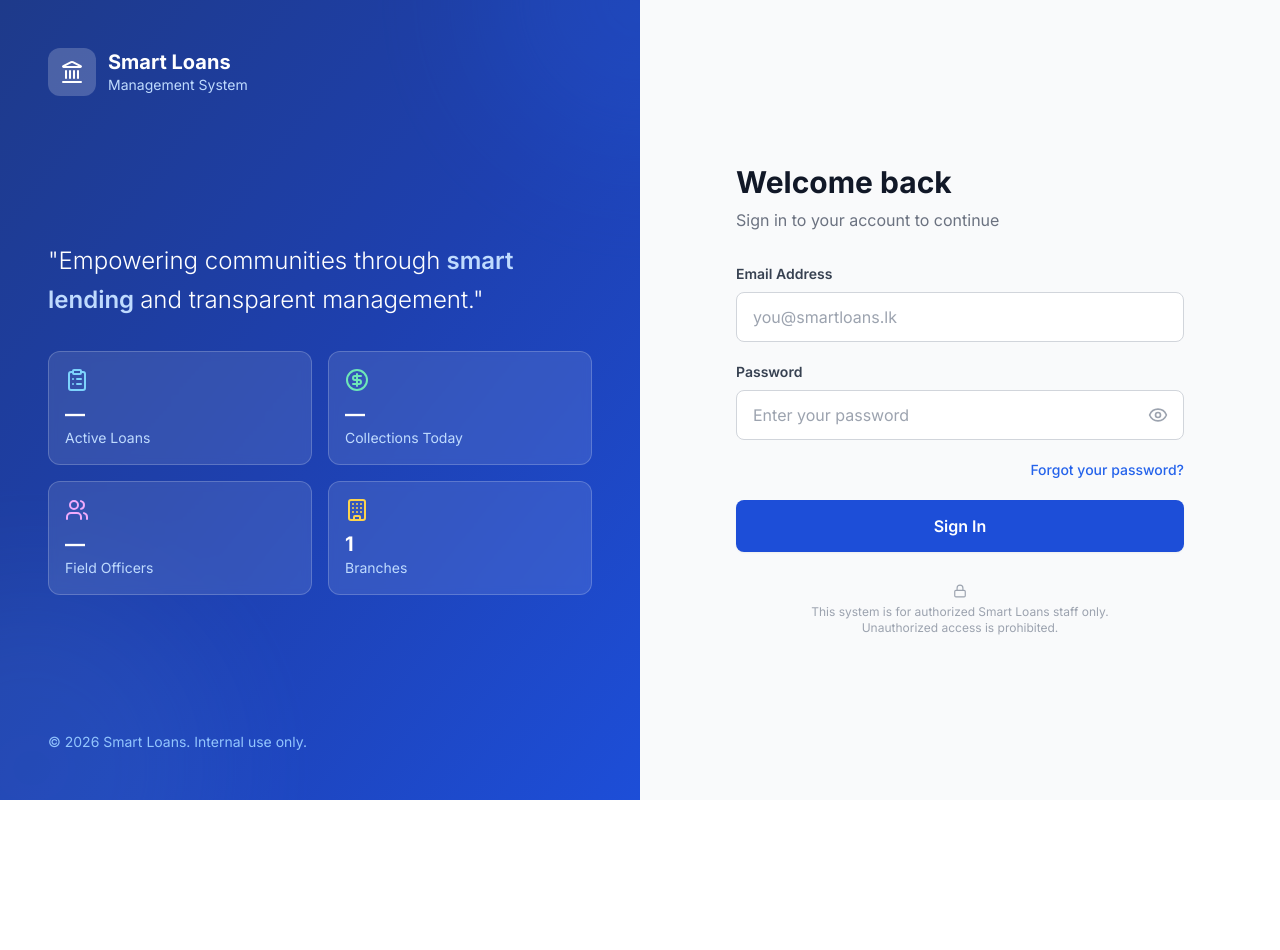
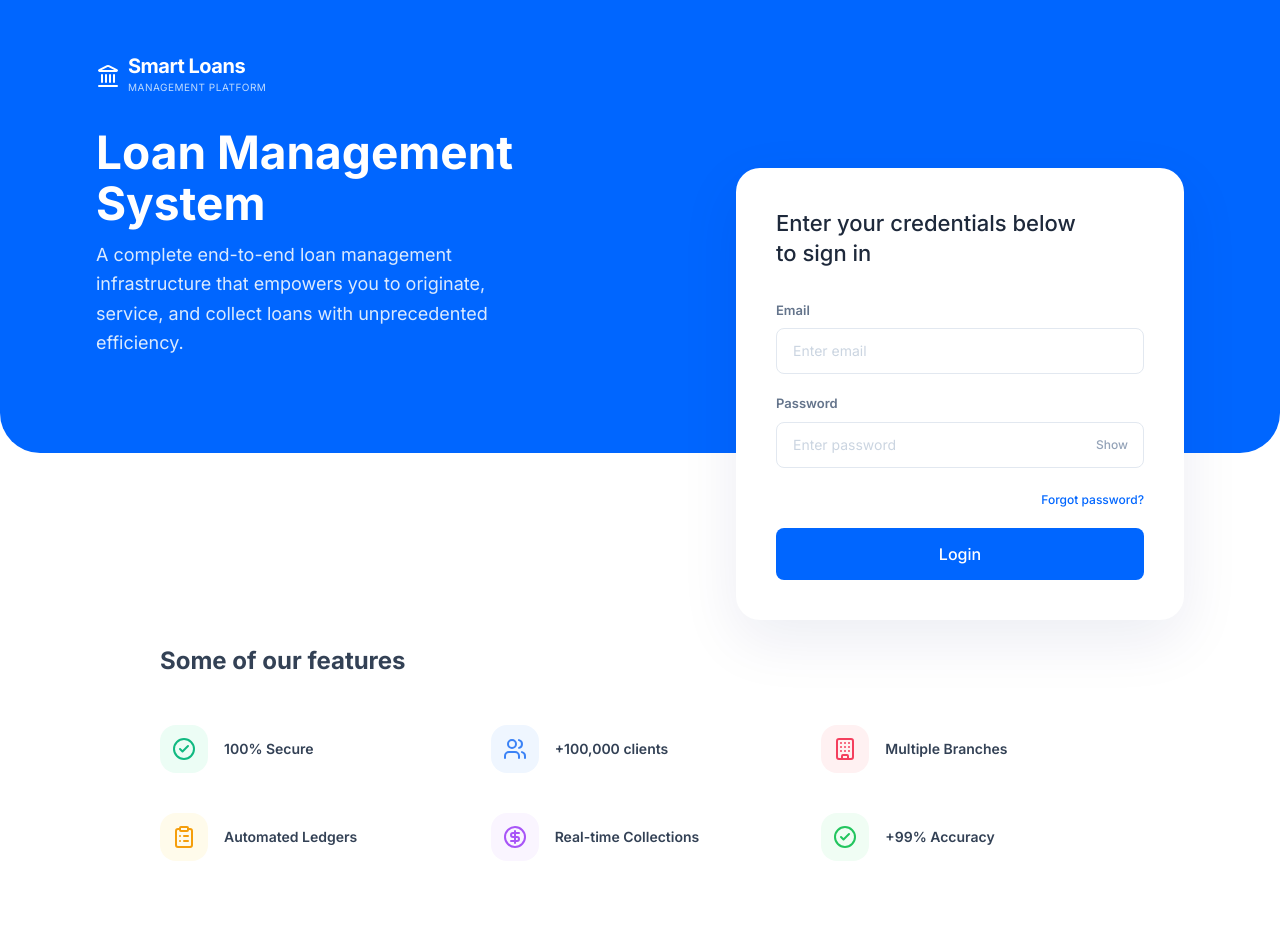
Before and after one commit to padmappiriyan/LOAN-APPLICATION, a React (Vite) app in the folder client/: page /login in a window 1280 px wide. Shown: the top 950 px of the page. Before the commit the page ends 800 px from the top, so only its background shows below. Built offline with nearby package versions, Linux system fonts and the light colour scheme; no server answers.

Commit message:
modify the LoginPage

```diff
--- a/client/src/features/auth/LoginPage.jsx
+++ b/client/src/features/auth/LoginPage.jsx
@@ -21,176 +21,172 @@ const LoginPage = () => {
   };
 
   return (
-    <div className="min-h-screen flex">
-      {/* Left Panel — Branding */}
-      <div className="hidden lg:flex lg:w-1/2 bg-gradient-to-br from-brand-900 via-brand-800 to-brand-700 flex-col justify-between p-12 relative overflow-hidden">
-        {/* Background decoration */}
-        <div className="absolute inset-0 overflow-hidden">
-          <div className="absolute -top-40 -right-40 w-80 h-80 bg-brand-600 rounded-full opacity-20 blur-3xl" />
-          <div className="absolute -bottom-40 -left-40 w-96 h-96 bg-blue-400 rounded-full opacity-10 blur-3xl" />
-        </div>
+    <div className="min-h-screen bg-white flex flex-col font-sans">
 
-        <div className="relative z-10">
-          <div className="flex items-center gap-3 mb-2">
-            <div className="w-12 h-12 bg-white bg-opacity-20 rounded-xl flex items-center justify-center text-white">
-              <Landmark size={24} />
-            </div>
+      {/* Top Blue Section */}
+      <div className="relative bg-[#0066FF] rounded-b-[40px] pt-10 pb-16 lg:pb-24 px-8 lg:px-24 w-full mb-6 lg:mb-32">
+        <div className="max-w-6xl mx-auto flex flex-col lg:flex-row relative">
+
+          {/* Left Text Content */}
+          <div className="lg:w-7/12 text-white pt-4 lg:pt-4 lg:pr-12">
+            <div className="flex items-center gap-2 mb-12 lg:mb-8">
+              <Landmark size={24} className="text-white" />
               <div>
-              <h1 className="text-white font-bold text-xl leading-tight">Smart Loans</h1>
-              <p className="text-brand-200 text-sm">Management System</p>
-            </div>
+                <div className="text-xl font-bold tracking-tight leading-none">Smart Loans</div>
+                <div className="text-[10px] text-blue-200 uppercase tracking-wider mt-1">Management Platform</div>
               </div>
             </div>
 
-        <div className="relative z-10">
-          <blockquote className="text-white text-2xl font-light leading-relaxed mb-8">
-            "Empowering communities through
-            <span className="font-semibold text-brand-200"> smart lending </span>
-            and transparent management."
-          </blockquote>
+            <h1 className="text-3xl lg:text-[46px] font-bold leading-[1.1] mb-3">
+              Loan Management<br />System
+            </h1>
 
-          <div className="grid grid-cols-2 gap-4">
-            {[
-              { label: 'Active Loans', value: '—', icon: <ClipboardList size={24} className="text-sky-300" /> },
-              { label: 'Collections Today', value: '—', icon: <CircleDollarSign size={24} className="text-emerald-300" /> },
-              { label: 'Field Officers', value: '—', icon: <Users size={24} className="text-fuchsia-300" /> },
-              { label: 'Branches', value: '1', icon: <Building size={24} className="text-amber-300" /> },
-            ].map((stat) => (
-              <div key={stat.label} className="bg-white bg-opacity-10 backdrop-blur-sm rounded-xl p-4 border border-white border-opacity-20 hover:bg-opacity-20 transition-colors">
-                <div className="mb-2">{stat.icon}</div>
-                <div className="text-white font-bold text-xl">{stat.value}</div>
-                <div className="text-brand-200 text-sm">{stat.label}</div>
-              </div>
-            ))}
-          </div>
+            <p className="text-blue-100 text-lg leading-relaxed max-w-md">
+              A complete end-to-end loan management infrastructure that empowers you to originate, service, and collect loans with unprecedented efficiency.
+            </p>
           </div>
 
-        <div className="relative z-10">
-          <p className="text-brand-300 text-sm">
-            © 2026 Smart Loans. Internal use only.
-          </p>
-        </div>
-      </div>
+          {/* Right Login Card (Floating) */}
+          <div className="lg:w-5/12 mt-12 lg:mt-0 lg:absolute lg:right-0 lg:top-20 lg:translate-y-12 w-full max-w-md ml-auto z-10">
+            <div className="bg-white rounded-[24px] shadow-[0_20px_60px_rgba(0,30,100,0.08)] p-10">
+              <h2 className="text-[22px] font-medium text-slate-800 mb-8 leading-snug">
+                Enter your credentials below<br/>to sign in
+              </h2>
 
-      {/* Right Panel — Login Form */}
-      <div className="flex-1 flex items-center justify-center p-8 bg-gray-50">
-        <div className="w-full max-w-md">
-          {/* Mobile logo */}
-          <div className="lg:hidden flex items-center gap-3 mb-8 justify-center">
-            <div className="w-12 h-12 bg-brand-700 rounded-xl flex items-center justify-center text-white">
-              <Landmark size={24} />
-            </div>
-            <div>
-              <h1 className="font-bold text-xl text-gray-900">Smart Loans</h1>
-              <p className="text-gray-500 text-sm">Management System</p>
-            </div>
-          </div>
-
-          <div className="animate-slide-up">
-            <h2 className="text-3xl font-bold text-gray-900 mb-2">Welcome back</h2>
-            <p className="text-gray-500 mb-8">Sign in to your account to continue</p>
-
-            {/* Reset success banner */}
+              {/* Banners */}
               {resetSuccess && (
-              <div className="mb-6 p-4 bg-green-50 border border-green-200 rounded-lg flex items-center gap-3">
-                <CheckCircle2 className="text-green-600 flex-shrink-0" size={20} />
-                <p className="text-green-800 text-sm font-medium">
-                  Password reset successfully. Please sign in with your new password.
-                </p>
+                <div className="mb-6 p-4 bg-green-50 rounded-xl flex items-center gap-3">
+                  <CheckCircle2 className="text-green-600 shrink-0" size={18} />
+                  <p className="text-green-800 text-xs font-medium">Password reset successfully.</p>
                 </div>
               )}
-
-            {/* Error banner */}
               {errorMessage && (
-              <div className="mb-6 p-4 bg-red-50 border border-red-200 rounded-lg flex items-center gap-3">
-                <AlertTriangle className="text-red-600 flex-shrink-0" size={20} />
-                <p className="text-red-800 text-sm font-medium">{errorMessage}</p>
+                <div className="mb-6 p-4 bg-red-50 rounded-xl flex items-center gap-3">
+                  <AlertTriangle className="text-red-600 shrink-0" size={18} />
+                  <p className="text-red-800 text-xs font-medium">{errorMessage}</p>
                 </div>
               )}
 
               <form onSubmit={handleSubmit} className="space-y-5">
-              {/* Email */}
                 <div>
-                <label htmlFor="email" className="block text-sm font-semibold text-gray-700 mb-2">
-                  Email Address
-                </label>
+                  <label htmlFor="email" className="block text-[13px] font-semibold text-slate-500 mb-2">Email</label>
                   <input
                     id="email"
                     type="email"
-                  autoComplete="email"
                     required
                     value={email}
                     onChange={(e) => setEmail(e.target.value)}
-                  className="input-field"
-                  placeholder="you@smartloans.lk"
+                    className="w-full px-4 py-3 rounded-lg border border-slate-200 focus:outline-none focus:border-[#0066FF] focus:ring-1 focus:ring-[#0066FF] text-sm text-slate-800 placeholder-slate-300 transition-all"
+                    placeholder="Enter email"
                   />
                 </div>
 
-              {/* Password */}
                 <div>
-                <label htmlFor="password" className="block text-sm font-semibold text-gray-700 mb-2">
-                  Password
-                </label>
+                  <label htmlFor="password" className="block text-[13px] font-semibold text-slate-500 mb-2">Password</label>
                   <div className="relative">
                     <input
                       id="password"
                       type={showPassword ? 'text' : 'password'}
-                    autoComplete="current-password"
                       required
                       value={password}
                       onChange={(e) => setPassword(e.target.value)}
-                    className="input-field pr-12"
-                    placeholder="Enter your password"
+                      className="w-full px-4 py-3 rounded-lg border border-slate-200 focus:outline-none focus:border-[#0066FF] focus:ring-1 focus:ring-[#0066FF] text-sm text-slate-800 placeholder-slate-300 transition-all pr-16"
+                      placeholder="Enter password"
                     />
                     <button
                       type="button"
                       onClick={() => setShowPassword(!showPassword)}
-                    className="absolute right-4 top-1/2 -translate-y-1/2 text-gray-400 hover:text-gray-600 transition-colors"
-                    aria-label={showPassword ? 'Hide password' : 'Show password'}
+                      className="absolute right-4 top-1/2 -translate-y-1/2 text-xs font-medium text-slate-400 hover:text-slate-600 transition-colors"
                     >
-                    {showPassword ? <EyeOff size={20} /> : <Eye size={20} />}
+                      {showPassword ? 'Hide' : 'Show'}
                     </button>
                   </div>
                 </div>
 
-              {/* Forgot Password Link */}
-              <div className="flex justify-end">
-                <Link
-                  to="/forgot-password"
-                  className="text-sm text-brand-600 hover:text-brand-800 font-medium transition-colors"
-                >
-                  Forgot your password?
+                <div className="flex justify-end pt-1">
+                  <Link to="/forgot-password" className="text-xs font-medium text-[#0066FF] hover:text-blue-800 transition-colors">
+                    Forgot password?
                   </Link>
                 </div>
 
-              {/* Submit */}
                 <button
-                id="login-btn"
                   type="submit"
                   disabled={isPending}
-                className="btn-primary w-full text-base py-3.5"
+                  className="w-full bg-[#0066FF] hover:bg-blue-700 text-white font-medium py-3.5 rounded-lg transition-colors flex items-center justify-center gap-2"
                 >
                   {isPending ? (
-                  <>
-                    <span className="w-5 h-5 border-2 border-white border-t-transparent rounded-full animate-spin" />
-                    Signing in...
-                  </>
+                    <span className="w-5 h-5 border-2 border-white/30 border-t-white rounded-full animate-spin" />
                   ) : (
-                  'Sign In'
+                    'Login'
                   )}
                 </button>
               </form>
-
-            <div className="mt-8 flex flex-col items-center text-center text-xs text-gray-400 gap-1.5">
-              <Lock size={14} className="text-gray-400" />
-              <p>
-                This system is for authorized Smart Loans staff only.
-                <br />Unauthorized access is prohibited.
-              </p>
             </div>
           </div>
+
         </div>
       </div>
+
+      {/* Features Section */}
+      <div className="max-w-6xl mx-auto px-8 lg:px-24 pt-12 lg:pt-16 pb-16 w-full flex-1">
+        <h3 className="text-2xl font-bold text-slate-700 mb-12">Some of our features</h3>
+
+        <div className="grid grid-cols-1 md:grid-cols-2 lg:grid-cols-3 gap-x-8 gap-y-10">
+
+          <div className="flex items-center gap-4">
+            <div className="w-12 h-12 rounded-2xl bg-emerald-50 flex items-center justify-center text-emerald-500">
+              <CheckCircle2 size={24} />
+            </div>
+            <div className="text-sm font-semibold text-slate-700">100% Secure</div>
+          </div>
+
+          <div className="flex items-center gap-4">
+            <div className="w-12 h-12 rounded-2xl bg-blue-50 flex items-center justify-center text-blue-500">
+              <Users size={24} />
+            </div>
+            <div className="text-sm font-semibold text-slate-700">+100,000 clients</div>
+          </div>
+
+          <div className="flex items-center gap-4">
+            <div className="w-12 h-12 rounded-2xl bg-rose-50 flex items-center justify-center text-rose-500">
+              <Building size={24} />
+            </div>
+            <div className="text-sm font-semibold text-slate-700">Multiple Branches</div>
+          </div>
+
+          <div className="flex items-center gap-4">
+            <div className="w-12 h-12 rounded-2xl bg-amber-50 flex items-center justify-center text-amber-500">
+              <ClipboardList size={24} />
+            </div>
+            <div className="text-sm font-semibold text-slate-700">Automated Ledgers</div>
+          </div>
+
+          <div className="flex items-center gap-4">
+            <div className="w-12 h-12 rounded-2xl bg-purple-50 flex items-center justify-center text-purple-500">
+              <CircleDollarSign size={24} />
+            </div>
+            <div className="text-sm font-semibold text-slate-700">Real-time Collections</div>
+          </div>
+
+          <div className="flex items-center gap-4">
+            <div className="w-12 h-12 rounded-2xl bg-green-50 flex items-center justify-center text-green-500">
+              <CheckCircle2 size={24} />
+            </div>
+            <div className="text-sm font-semibold text-slate-700">+99% Accuracy</div>
+          </div>
+
+        </div>
+      </div>
+
+      {/* Footer */}
+      <footer className="w-full py-6 flex flex-col md:flex-row items-center justify-center gap-4 text-xs font-medium text-slate-400">
+        <p>© Smart Loans 2026. All rights reserved.</p>
+        <div className="flex gap-4">
+           <a href="#" className="hover:text-slate-600 transition-colors">Privacy</a>
+           <a href="#" className="hover:text-slate-600 transition-colors">Terms</a>
+           <a href="#" className="hover:text-slate-600 transition-colors">Support</a>
+        </div>
+      </footer>
     </div>
   );
 };
```
Lines whose indentation alone changed are shown as unchanged.
